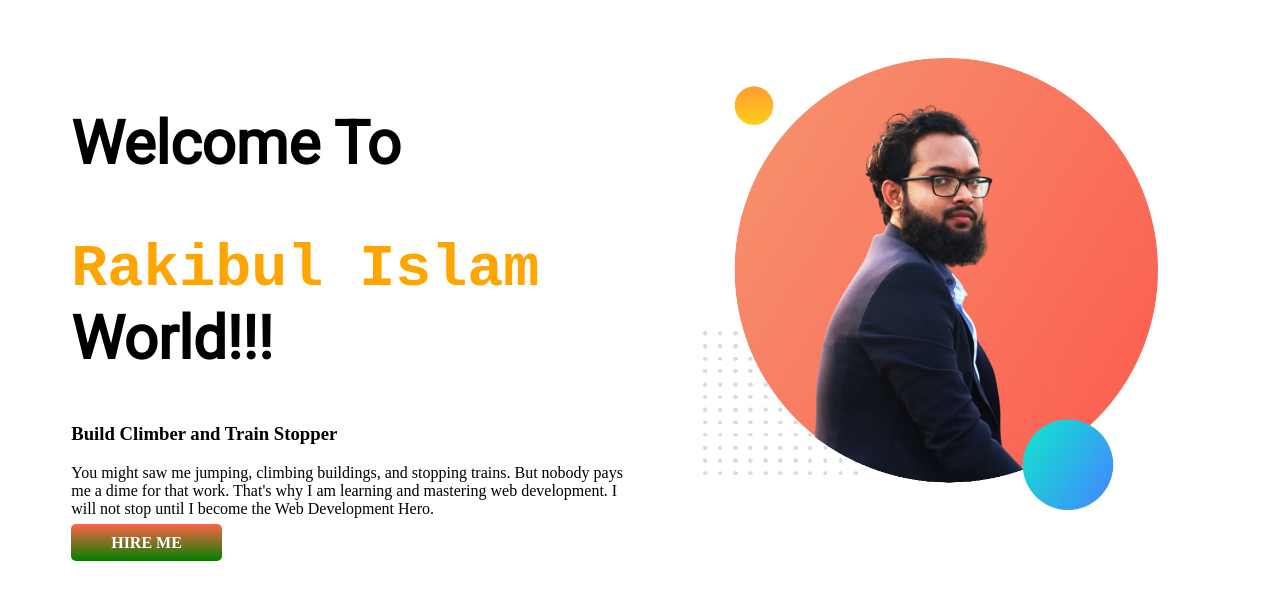
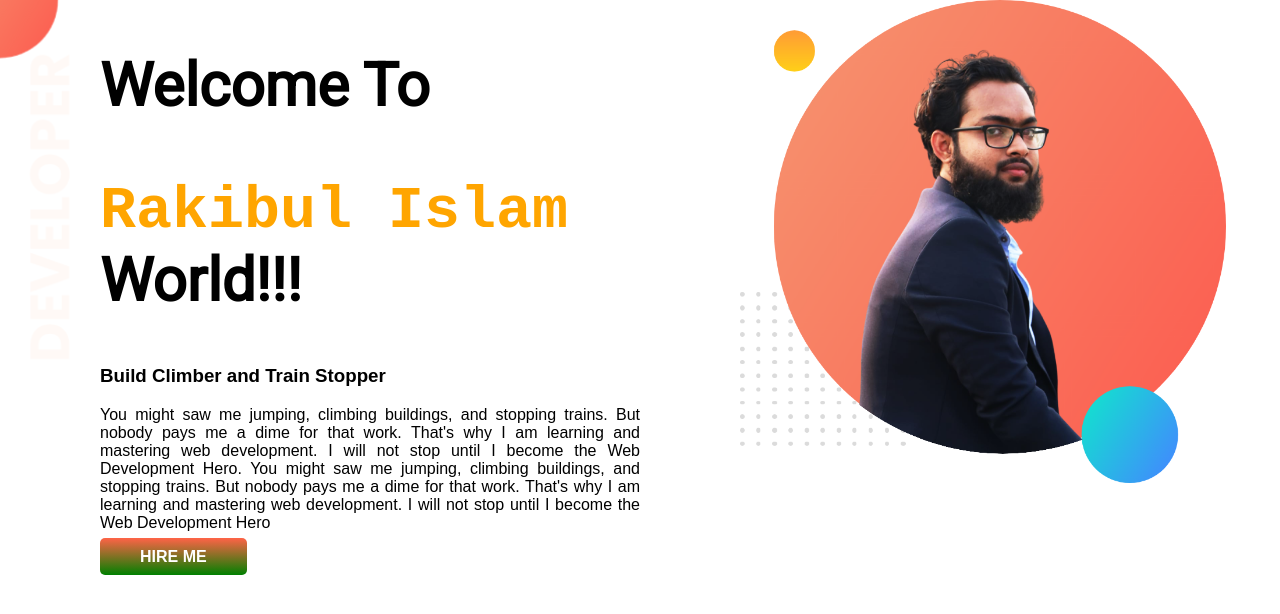
Before and after one commit to md-rakib-islam/developer-portfolio, a plain HTML site: page index.html in a window 1280 px wide. Drawn offline with Linux system fonts and the light colour scheme; a web font is replaced by a local one.

Commit message:
top banner added

```diff
--- a/index.html
+++ b/index.html
@@ -13,12 +13,14 @@
 
 </head>
 <body>
-    <section>
+    <section class="top-banner">
         <div class="half-width">
             <h1>Welcome To</h1>
             <h1> <samp class="name-color">Rakibul Islam</samp> World!!!</h1>
             <h3>Build Climber and Train Stopper</h3>
-            <p>You might saw me jumping, climbing buildings, and stopping trains. But nobody pays me a dime for that work. That's why I am learning and mastering web development. I will not stop until I become the Web Development Hero.</p>
+            <p>You might saw me jumping, climbing buildings, and stopping trains. But nobody pays me a dime for that work. That's why I am learning and mastering web development. I will not stop until I become the Web Development Hero.
+                You might saw me jumping, climbing buildings, and stopping trains. But nobody pays me a dime for that work. That's why I am learning and mastering web development. I will not stop until I become the Web Development Hero
+            </p>
             <a class="link-button" target="_blank" href="https://www.linkedin.com/in/rakibul-islam-349b98134/">HIRE ME</a>
         </div>
         <div class="half-width">
--- a/style.css
+++ b/style.css
@@ -13,12 +13,13 @@ section{
 }
 .half-width{
     width: 50%;
-    padding-left: 5%;
-    padding-top: 50px;
+    padding-left: 100px;
+
 }
 .half-width img{
-    width: 80%;
+    width:90%;
 }
+
 .link-button{
     text-decoration: none;
 background-image: linear-gradient(tomato, green);    padding: 10px 40px;
@@ -28,3 +29,16 @@ background-image: linear-gradient(tomato, green);    padding: 10px 40px;
 
 
 }
+.top-banner{
+    background-image: url(images/top-banner.png);
+    background-repeat: no-repeat;
+}
+body{
+    font-family: 'poppins', sans-serif;
+    margin: 0px;
+}
+p{
+    text-justify:newspaper;
+    text-align: justify;
+
+}
```
